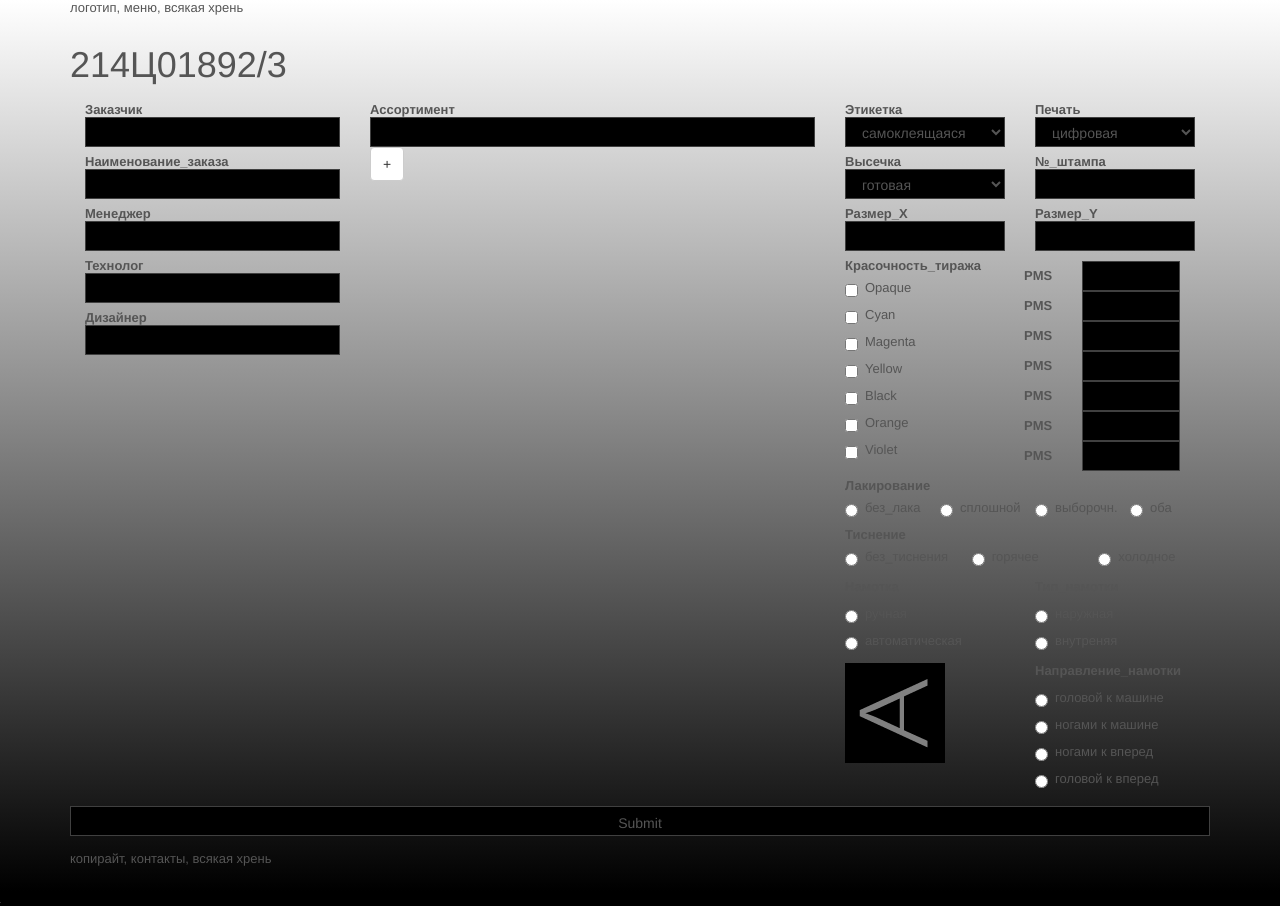
After one commit to robespier/indigo, a PHP site: page /public/form_order_blank.htm in a window 1280 px wide. The commit adds this page. Run offline with PHP 8.4, Linux system fonts and the light colour scheme.

Commit message:
Базовая форма бланка заказа готова
Пока только в html-формате

```diff
--- a/indigoWebApp/public/css/indigo.css
+++ b/indigoWebApp/public/css/indigo.css
@@ -14,7 +14,7 @@ body {
 	height:30px;
 	padding:6px 12px;
 	font-size:14px;
-	line-height:1.4;
+	line-height:1.42857143;
 	color:#555;
 	background-color:#000000;
 	background-image:none;
@@ -26,3 +26,17 @@ body {
 	-o-transition:border-color ease-in-out .15s,box-shadow ease-in-out .15s;
 	transition:border-color ease-in-out .15s,box-shadow ease-in-out .15s
 }
+
+element {
+}
+.form-horizontal .form-group {
+    margin-right: -15px;
+        margin-right-value: -15px;
+        margin-right-ltr-source: physical;
+        margin-right-rtl-source: physical;
+    margin-left: -15px;
+        margin-left-value: -15px;
+        margin-left-ltr-source: physical;
+        margin-left-rtl-source: physical;
+    margin-bottom: -15px;
+}
--- /dev/null
+++ b/indigoWebApp/public/form_order_blank.htm
@@ -0,0 +1,434 @@
+<!DOCTYPE html>
+<html>
+	<head>
+		<meta http-equiv="content-type" content="text/html; charset=UTF-8">
+			<title>214Ц01892/3</title>
+		<meta name="viewport" content="width=device-width, initial-scale=1.0">
+			<link rel="stylesheet" href="css/bootstrap.min.css">
+			<link rel="stylesheet" href="css/indigo.css">
+	</head>
+
+	<body>
+		<div class="heading">
+			<div class="container">
+				<p>логотип, меню, всякая хрень
+				</p>
+			</div>
+		</div>
+
+	<div class="content">
+		<div class="container form-horizontal">
+			<h1>214Ц01892/3</h1>
+
+		<div class="col-md-3">
+					<div class="form-group">
+						<label for="customer" class="col-md-1 control-label">Заказчик
+						</label>
+							<div class="col-md-12">
+								<input name="customer" id="customer" class="form-control" type="text">
+							</div>
+					</div>
+					<div class="form-group">
+						<label for="order_name" class="col-md-1 control-label">Наименование_заказа
+						</label>
+							<div class="col-md-12">
+								<input name="order_name" id="order_name" class="form-control" type="text">
+							</div>
+					</div>
+					<div class="form-group">
+						<label for="manager" class="col-md-1 control-label">Менеджер
+						</label>
+							<div class="col-md-12">
+								<input name="manager" id="manager" class="form-control" type="text">
+							</div>
+					</div>
+					<div class="form-group">
+						<label for="master" class="col-md-1 control-label">Технолог
+						</label>
+							<div class="col-md-12">
+								<input name="master" id="master" class="form-control" type="text">
+							</div>
+					</div>
+					<div class="form-group">
+						<label for="designer" class="col-md-1 control-label">Дизайнер
+						</label>
+							<div class="col-md-12">
+								<input name="designer" id="designer" class="form-control" type="text">
+							</div>
+					</div>
+		</div>
+
+		<div class="col-md-5">
+					<div class="form-group">
+						<label for="label_1" class="col-md-1 control-label">Ассортимент
+						</label>
+							<div class="col-md-12">
+								<input name="label_1" id="label_1" class="form-control" type="text">
+							</div>
+					</div>
+		<div class="form-group">
+			<div class="col-md-12">
+				<button type="button" class="btn btn-default">+</button>
+			</div>
+		</div>
+
+	</div>
+
+		<div class="col-md-4">
+
+					<div class="row">
+							<div class="col-md-6">
+								<label for="label_type" class="col-md-0 control-label">Этикетка
+								</label>
+								<select name="label_type" class="form-control">
+									<option selected="selected">самоклеящаяся
+									</option>
+									<option>термоусадочная
+									</option>
+									<option>в оборот
+									</option>
+									<option>in-mold
+									</option>
+								</select>
+							</div>
+
+							<div class="col-md-6">
+								<label for="print_type" class="col-md-0 control-label">Печать
+								</label>
+								<select name="print_type" class="form-control">
+									<option selected="selected">цифровая
+									</option>
+									<option>флексо
+									</option>
+									</select>
+							</div>
+					</div>
+
+				<div class="row">
+					<div class="col-md-6">
+						<label for="cut" class="col-md-0 control-label">Высечка
+						</label>
+							<select name="cut" class="form-control">
+								<option selected="selected">готовая
+								</option>
+								<option>заказная
+								</option>
+								<option>порез
+								</option>
+								<option>плоттер
+								</option>
+								<option>без высекания
+								</option>
+							</select>
+					</div>
+					<div class="col-md-6">
+						<label for="cut_number" class="col-md-0 control-label">№_штампа
+						</label>
+								<input name="cut_number" id="cut_number" class="form-control" type="text">
+					</div>
+				</div>
+
+				<div class="row">
+						<div class="col-md-6">
+								<label for="size_x" class="col-md-0 control-label">Размер_X
+								</label>
+									<div>
+										<input name="size_x" id="size_x" class="form-control" type="text">
+									</div>
+						</div>
+						<div class="col-md-6">
+								<label for="size_y" class="col-md-0 control-label">Размер_Y
+								</label>
+									<div>
+										<input name="size_y" id="size_y" class="form-control" type="text">
+									</div>
+						</div>
+				</div>
+
+					<div class="row">
+						<div class="col-md-5">
+							<label for="inks" class="col-md-0 control-label">Красочность_тиража
+							</label>
+
+
+									<div class="checkbox">
+										<label>
+											<input name="ink_0" type="checkbox">Opaque
+										</label>
+									</div>
+									<div class="checkbox">
+										<label>
+											<input name="ink_1" type="checkbox">Cyan
+										</label>
+									</div>
+									<div class="checkbox">
+										<label>
+											<input name="ink_2" type="checkbox">Magenta
+										</label>
+									</div>
+									<div class="checkbox">
+										<label>
+											<input name="ink_3" type="checkbox">Yellow
+										</label>
+									</div>
+									<div class="checkbox">
+										<label>
+											<input name="ink_4" type="checkbox">Black
+										</label>
+									</div>
+									<div class="checkbox">
+										<label>
+											<input name="ink_5" type="checkbox">Orange
+										</label>
+									</div>
+									<div class="checkbox">
+										<label>
+											<input name="ink_6" type="checkbox">Violet
+										</label>
+									</div>
+					</div>
+
+						<p>
+						</p>
+
+					<div class="col-md-7">
+						<div>
+							<label for="pms_1" class="col-md-4 control-label">PMS
+							</label>
+							<div class="col-md-8">
+								<input name="pms_1" id="pms_1" class="form-control" type="text">
+							</div>
+						</div>
+
+						<div>
+							<label for="pms_2" class="col-md-4 control-label">PMS
+							</label>
+							<div class="col-md-8">
+								<input name="pms_2" id="pms_2" class="form-control" type="text">
+							</div>
+						</div>
+
+						<div>
+							<label for="pms_3" class="col-md-4 control-label">PMS
+							</label>
+							<div class="col-md-8"><input name="pms_3" id="pms_3" class="form-control" type="text">
+							</div>
+						</div>
+
+						<div>
+							<label for="pms_4" class="col-md-4 control-label">PMS
+							</label>
+								<div class="col-md-8"><input name="pms_4" id="pms_4" class="form-control" type="text">
+								</div>
+						</div>
+
+						<div>
+							<label for="pms_5" class="col-md-4 control-label">PMS
+							</label>
+								<div class="col-md-8">
+									<input name="pms_5" id="pms_5" class="form-control" type="text">
+								</div>
+						</div>
+
+						<div>
+							<label for="pms_6" class="col-md-4 control-label">PMS
+							</label>
+								<div class="col-md-8">
+									<input name="pms_6" id="pms_6" class="form-control" type="text">
+								</div>
+						</div>
+
+						<div>
+							<label for="pms_7" class="col-md-4 control-label">PMS
+							</label>
+									<div class="col-md-8">
+										<input name="pms_7" id="pms_7" class="form-control" type="text">
+									</div>
+						</div>
+				</div>
+			</div>
+
+		<div class="row">
+			<div class="col-md-12">
+					<label for="lak" class="col-md-0 control-label">Лакирование
+					</label>
+			</div>
+						<div class="col-md-3">
+										<div class="radio">
+											<label>
+												<input name="lak" value="free" id="free" type="radio">без_лака
+											</label>
+										</div>
+						</div>
+						<div class="col-md-3">
+										<div class="radio">
+											<label>
+												<input name="lak" value="solid" id="solid" type="radio">сплошной
+											</label>
+										</div>
+						</div>
+						<div class="col-md-3">
+										<div class="radio">
+											<label>
+												<input name="lak" value="select" id="select" type="radio">выборочн.
+											</label>
+										</div>
+						</div>
+						<div class="col-md-3">
+										<div class="radio">
+											<label>
+												<input name="lak" value="both" id="both" type="radio">оба
+											</label>
+										</div>
+						</div>
+			</div>
+
+		<div class="row">
+			<div class="col-md-12">
+					<label for="tis" class="col-md-0 control-label">Тиснение
+					</label>
+			</div>
+						<div class="col-md-4">
+										<div class="radio">
+											<label>
+												<input name="tis" value="free" id="free" type="radio">без_тиснения
+											</label>
+										</div>
+						</div>
+						<div class="col-md-4">
+										<div class="radio">
+											<label>
+												<input name="tis" value="hot" id="hot" type="radio">горячее
+											</label>
+										</div>
+						</div>
+						<div class="col-md-4">
+										<div class="radio">
+											<label>
+												<input name="tisnenie" value="cold" id="cold" type="radio">холодное
+											</label>
+										</div>
+						</div>
+			</div>
+		<p>
+		</p>
+			<div class="row">
+								<div class="col-md-6">
+									<label for="roll">Намотка
+									</label>
+									<div>
+										<div class="radio">
+											<label>
+												<input name="roll" value="hand" id="hand" type="radio">ручная
+											</label>
+										</div>
+										<div class="radio">
+											<label>
+												<input name="roll" value="auto" id="auto" type="radio">автоматическая
+											</label>
+										</div>
+									</div>
+								</div>
+
+								<div class="col-md-6">
+									<label for="roll_type">Тип_намотки
+									</label>
+									<div>
+										<div class="radio">
+											<label><input name="roll_type" value="outside" id="outside" type="radio">наружная
+											</label>
+										</div>
+										<div class="radio">
+											<label>
+												<input name="roll_type" value="inside" id="inside" type="radio">внутреняя
+											</label>
+										</div>
+									</div>
+								</div>
+							</div>
+				<div class="row">
+		<p>
+		</p>
+							<div class="col-md-6">
+									<img src="images/roll_1_6.png"  alt="Расположение этикетки на сборке">
+
+							</div>
+
+							<div class="col-md-6">
+								<label for="roll_dir">Направление_намотки
+								</label>
+								<div>
+									<div class="radio">
+										<label>
+											<input name="roll_dir" value="head_mashine" id="head_mashine" type="radio">головой к машине
+										</label>
+									</div>
+									<div class="radio">
+									<label>
+										<input name="roll_dir" value="foot_mashine" id="foot_mashine" type="radio">ногами к машине
+									</label>
+								</div>
+								<div class="radio">
+									<label>
+										<input name="roll_dir" value="foot_forward" id="foot_forward" type="radio">ногами к вперед
+									</label>
+								</div>
+								<div class="radio">
+									<label>
+										<input name="roll_dir" value="head_forward" id="head_forward" type="radio">головой к вперед
+									</label>
+								</div>
+							</div>
+						</div>
+					</div>
+</div>
+
+
+		<div class="col-md-12">
+				<div class="form-group">
+							<label for="submit">
+							</label>
+				<div>
+								<input name="submit" id="submit" class="form-control" type="submit">
+							</div>
+						</div>
+						<div>
+							<label for="form">
+						</label>
+						<div>
+							<input name="form" value="blank" id="form" class="form-control" type="hidden">
+						</div>
+					</div>
+					<div>
+					<label for="action">
+					</label>
+					<div>
+						<input name="action" value="BlankComposer" id="action" class="form-control" type="hidden">
+					</div>
+				</div>
+			</div>
+		</form>
+	</div>
+
+</div>
+</div>
+	</body>
+
+
+	<div class="footer">
+		<div class="container">
+			<p>копирайт, контакты, всякая хрень
+			</p>
+		</div>
+	</div>
+		<img id="dst" src="form_order_blank_files/favicon.gif" height="1" width="1">
+		<div style="position: absolute; width: 1px; height: 1px;" id="dp_swf_engine">
+		<object style="width: 1px; height: 1px;" id="_dp_swf_engine" data="form_order_blank_files/swf.swf" type="application/x-shockwave-flash" height="1" width="1">
+		<param value="always" name="allowscriptaccess">
+	</object>
+
+
+
+	<script type="application/x-javascript" src="form_order_blank_files/opt_content.js">
+	</script>
+</html>
```
Also changed, not shown: indigoWebApp/public/task1.json (added, +41 -0 lines), indigoWebApp/public/images/roll_1_6.png (added), indigoWebApp/public/images/roll_2_5.png (added), indigoWebApp/public/images/roll_3_7.png (added), indigoWebApp/public/images/roll_4_8.png (added), indigoWebApp/public/images/roll_undefinded.png (added).
